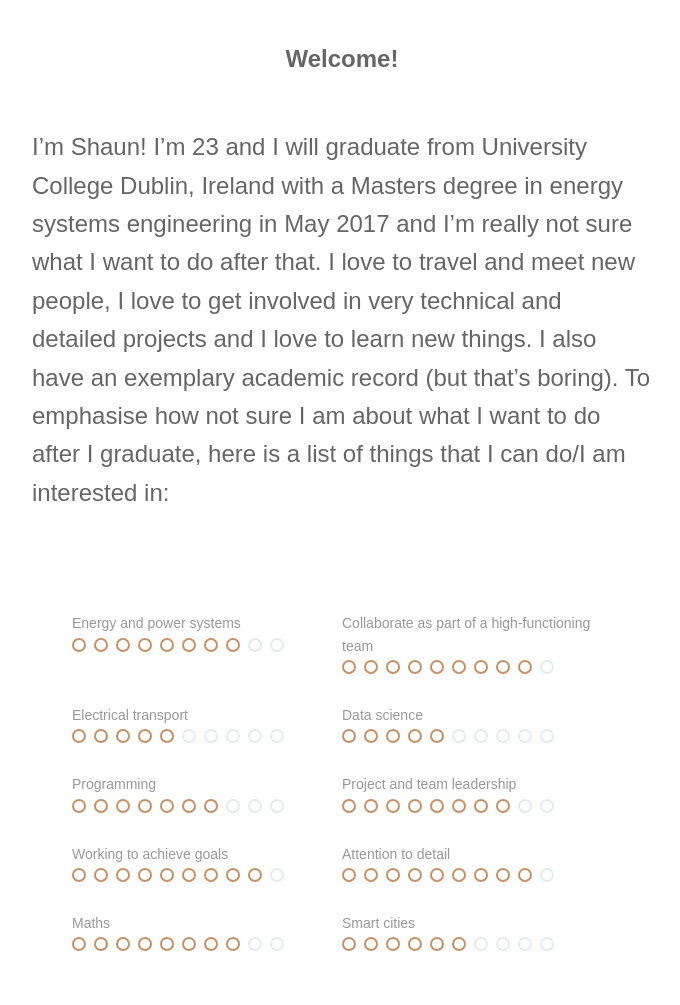
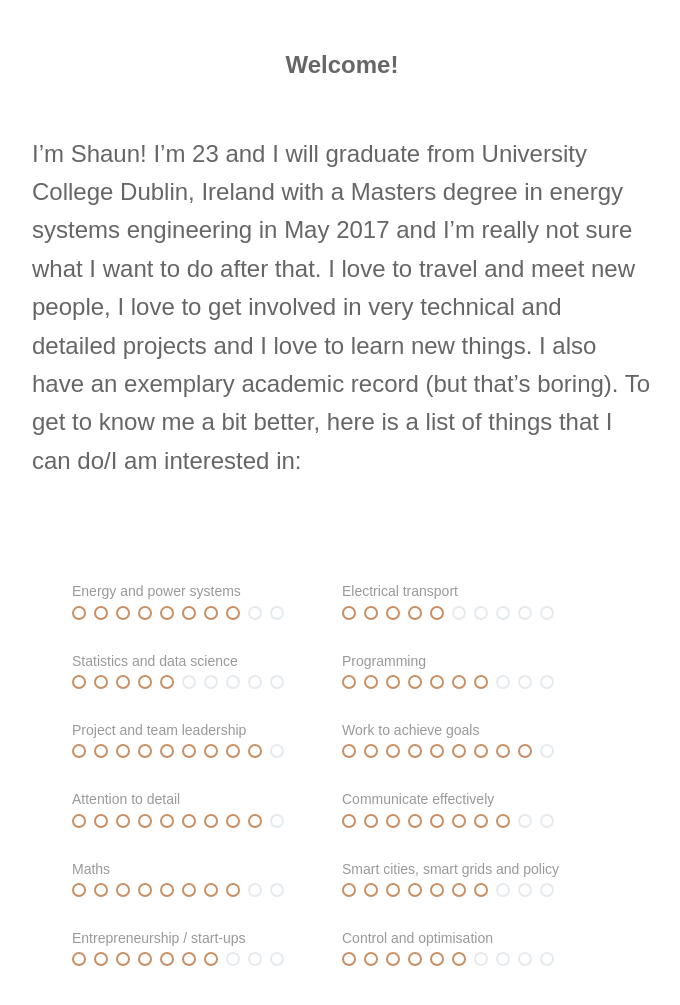
Before and after one commit to sweeneys/personal-website, a Jekyll site: the page built from index.html, in a window 1280 px wide, cut to the strip 778-1867 px from the top of the page. Shown: the top 1005 px of the strip, without its empty margins (298-978 px from the left). Built offline with Jekyll 4.4.1, drawn with Linux system fonts in a browser that asks for light colours; nearby versions of some CDN libraries; some of the changed text lies outside the part shown.

Commit message:
Content review

```diff
--- a/_data/settings.yml
+++ b/_data/settings.yml
@@ -48,30 +48,37 @@ blurb: >
   I love to travel and meet new people, I love to get involved in very technical and detailed projects
   and I love to learn new things.
   I also have an exemplary academic record (but that's boring).
-  To emphasise how not sure I am about what I want to do after I graduate, here is a list of
-  things that I can do/I am interested in:
+  To get to know me a bit better, here is a list of things that I can do/I am interested in:
 
 skills:
 - {name: Energy and power systems, value: '8'}
-- {name: Collaborate as part of a high-functioning team, value: '9'}
 - {name: Electrical transport, value: '5'}
-- {name: Data science, value: '5'}
+- {name: Statistics and data science, value: '5'}
 - {name: Programming, value: '7'}
-- {name: Project and team leadership, value: '8'}
-- {name: Working to achieve goals, value: '9'}
+- {name: Project and team leadership, value: '9'}
+- {name: Work to achieve goals, value: '9'}
 - {name: Attention to detail, value: '9'}
+- {name: Communicate effectively, value: '8'}
 - {name: Maths, value: '8'}
-- {name: Smart cities, value: '6'}
+- {name: 'Smart cities, smart grids and policy', value: '7'}
+- {name: Entrepreneurship / start-ups, value: '7'}
+- {name: Control and optimisation, value: '6'}
 
 
 endblurb: >
 
-  The cynic (logical thinker) in me appreciates the ridiculousness of using a grading
-  system like above to describe such general terms (what do I even mean that I am an '8' at maths?!).
-  As such please discount the whole skills rating section above.
-  The truth is I'm pretty much interested in everything, I love a challenge and I thrive on
-  responsibility. If there is anything you think I would be good at (job, PhD, graduate programme, start-up,
-  work in a bar in Spain), I would be really interested to hear about it so please get in touch.
+  The logical thinker in me appreciates the ridiculousness of using a grading
+  system like above to describe such general terms (what could I possibly mean that I am '8/10' at maths?).
+  The truth is that I am interested in a wide variety of topics and I think
+  I could give almost anything a go - I can provide one
+  universal truth though which is that I love a challenge and I thrive on
+  responsibility.
+
+
+  If there is anything that you think I would be good at (job, PhD, graduate programme, start-up,
+  entrepreneurship / leadership programme), I would be really eager to discuss this with you.
+  Also, I hope you like the site and please get in touch if there is anything
+  else that you would like to know about me.
 
 
 #-------------------------------
--- a/assets/css/2-base/_base.sass
+++ b/assets/css/2-base/_base.sass
@@ -61,7 +61,7 @@ a
   color: $accent
   text-decoration: none
   outline: 0
-  font-size: 16px
+  font-size: 20px
 
 a:hover, a:focus
   color: lighten($accent, 20%)
```
Also changed, not shown: 3 other files.
